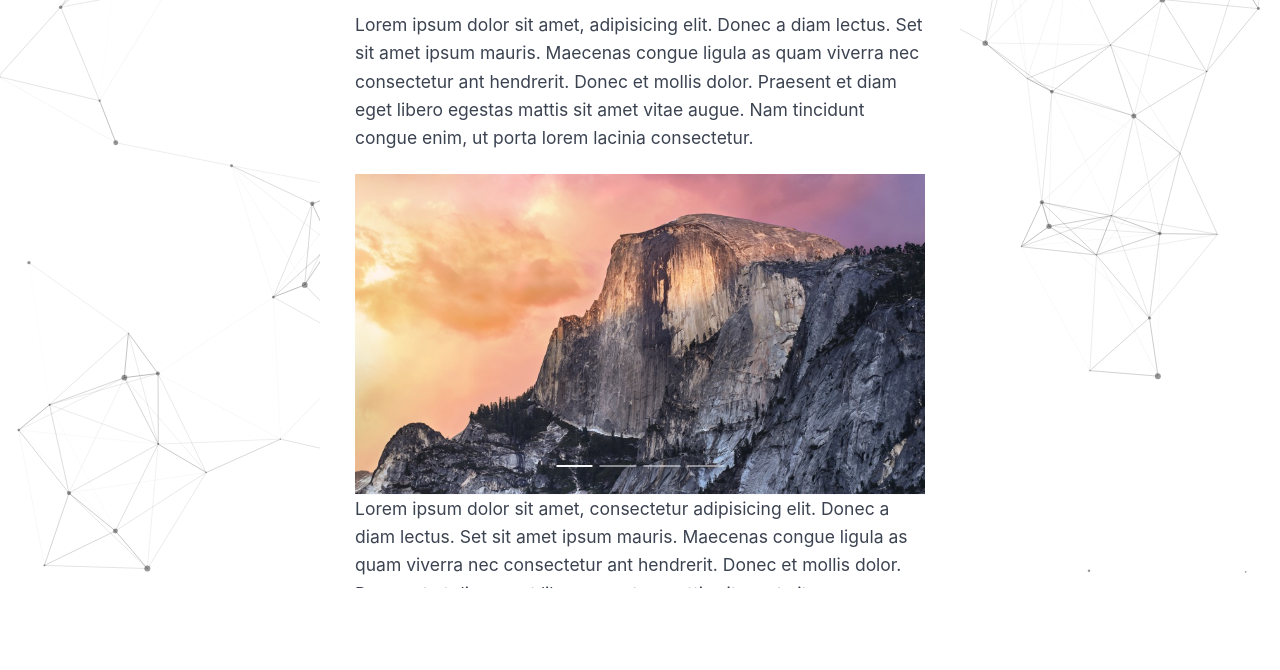
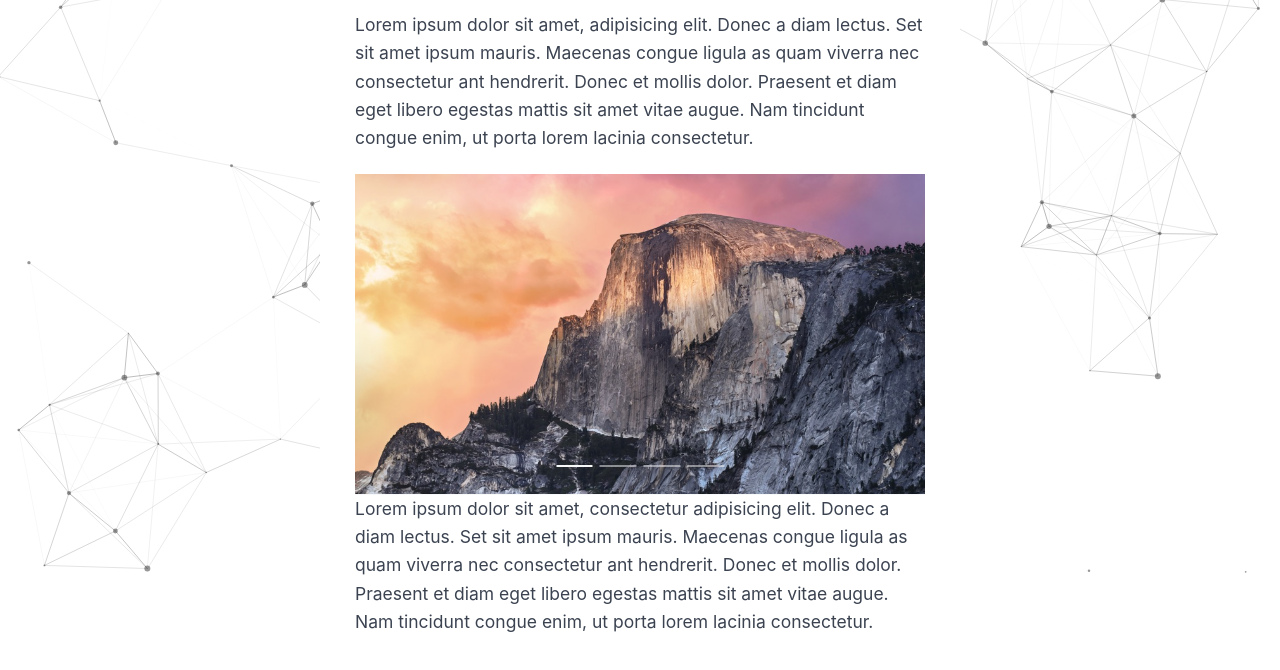
Before and after one commit to sriram98v/asl_website, an Eleventy site: page index.md in a window 1280 px wide. Shown: the part 212-882 px from the top of the page. Before the commit the page ends 800 px from the top, so only its background shows below. Built offline with nearby package versions, Linux system fonts and the light colour scheme; Eleventy itself is replaced by a stand-in of ours; files that its build step writes are made by us from their sources; a web font is replaced by a local one.

Commit message:
fixed scroll

```diff
--- a/assets/css/index.css
+++ b/assets/css/index.css
@@ -12,7 +12,6 @@ html,body{
   margin:0%;
   padding: 0%;
   font-size: calc(16px + (18 - 16) * ((100vw - 300px) / (1600 - 300)));
-  overflow: hidden; /* Hide scrollbars */
 }
 
 .pa1 {padding: 0.5rem;}
@@ -31,6 +30,8 @@ html,body{
 .flex-end{justify-content: end;}
 .flex-center{justify-content: center;}
 .header-margin{margin-top: 4rem;}
+
+
 h1,
 h2,
 h3,
```
